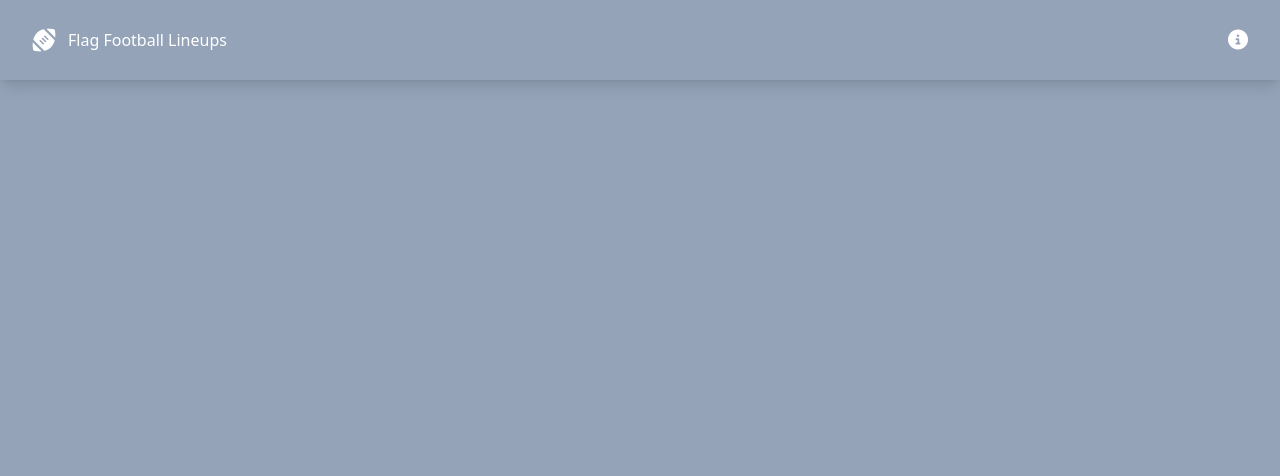
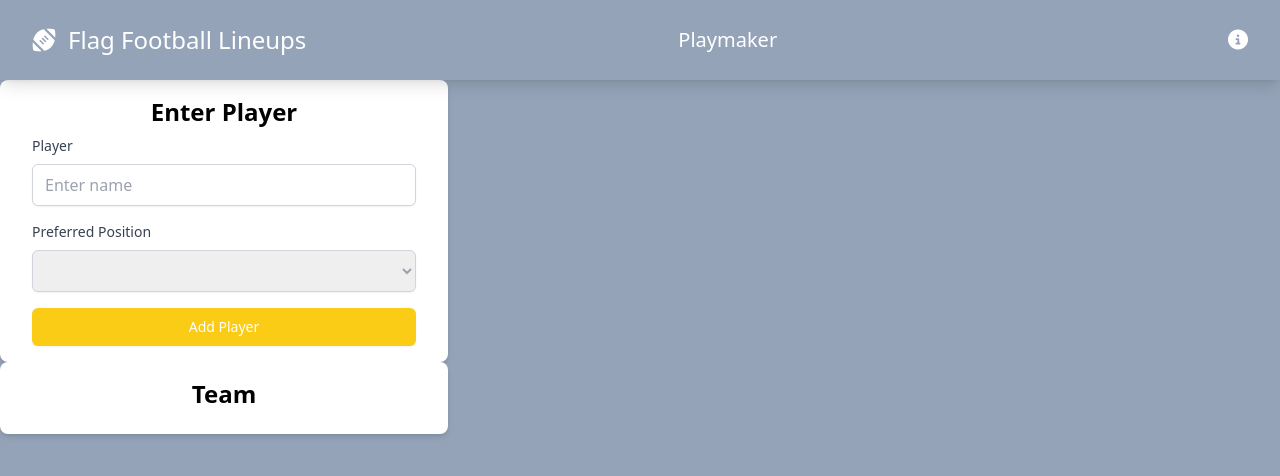
Before and after one commit to samsteimer/flag-football-lineup, a Vue app: page /lineup in a window 1280 px wide. Shown: the top 476 px of the page. Built offline with nearby package versions, Linux system fonts and the light colour scheme.

Commit message:
add/remove players

```diff
--- /dev/null
+++ b/src/components/AddPlayerForm.vue
@@ -0,0 +1,43 @@
+<template>
+    <div class="bg-white shadow-md rounded-lg px-8 py-4 max-w-md">
+        <h1 class="text-2xl font-bold text-center mb-2">Enter Player</h1>
+        <form @submit.prevent="onSubmit">
+            <div class="mb-4">
+                <label for="name" class="block text-gray-700 text-sm mb-2">Player</label>
+
+                <input class="shadow-sm rounded-md w-full px-3 py-2 border border-gray-300 focus:outline-none focus:ring-yellow-400 focus:border-yellow-400" id="name" type="text" placeholder="Enter name" v-model="name" required>
+            </div>
+            <div class="mb-4">
+                <label for="position" class="block text-gray-700 text-sm mb-2">Preferred Position</label>
+                <select class="text-gray-400 shadow-sm rounded-md w-full px-3 py-2 border border-gray-300 focus:outline-none focus:ring-yellow-400 focus:border-yellow-400" name="position" id="position" v-model="position">
+                    <option value="qb">Quarterback</option>
+                    <option value="center">Center</option>
+                    <option value="rb">Runningback</option>
+                    <option value="wr">Wide Receiver</option>
+                </select>
+            </div>
+            <button type="submit" class="w-full flex justify-center py-2 px-4 border border-transparent rounded-md shadow-sm text-sm text-white bg-yellow-400 hover:bg-yelow-700 focus:outline-none focus:ring-offset-2 focus:ring-yellow-200">Add Player</button>
+        </form>
+    </div>
+</template>
+
+<script setup>
+import { ref } from 'vue';
+
+const name = ref ('');
+const position = ref ('');
+
+const emit = defineEmits(['playerSubmitted'])
+
+const onSubmit = () => {
+    const playerData = {
+        name: name.value,
+        position: position.value
+    }
+
+    emit('playerSubmitted', playerData);
+
+    name.value = '';
+    position.value = '';
+}
+</script>
--- a/src/components/SiteNavigation.vue
+++ b/src/components/SiteNavigation.vue
@@ -4,9 +4,14 @@
             <RouterLink :to="{name: 'home' }">
                 <div class="flex items-center gap-3 flex-1">
                     <i class="fa-solid fa-football text-2xl"></i>
-                    <p>Flag Football Lineups</p>
+                    <p class="text-white text-2xl items-center">Flag Football Lineups</p>
+
                 </div>
             </RouterLink>
+
+            <div class="flex gap-3 flex-1 justify-end">
+                <p class="text-xl hover:text-black duration-150 cursor-pointer">Playmaker</p>
+            </div>
 
             <div class="flex gap-3 flex-1 justify-end">
                 <i class="fa-solid fa-circle-info text-xl hover:text-black duration-150 cursor-pointer"></i>
--- /dev/null
+++ b/src/components/TeamList.vue
@@ -0,0 +1,35 @@
+<template>
+    <div class="bg-white shadow-md rounded-lg px-8 py-4 max-w-md">
+        <h1 class="text-2xl font-bold text-center"> Team</h1>
+        <div class="flex flex-col flex-1 px-8 py-1">
+            <ul class="flex flex-col">
+                <li v-for="player in flagTeam" v-bind:key="player.id" class="mb-2">
+                    <div class="flex items-center bg-gray-200 shadow-sm rounded-md px-4 py-2">
+                        <span class="flex-1">{{ player.name }}</span>
+                        <span class="flex-1 uppercase">{{ player.position }}</span>
+                        <button class="text-red-300 hover:text-red-600" @click="deletePlayer(player.id)">
+                            <i class="fa-solid fa-circle-minus"></i>
+                        </button>
+                    </div>
+                </li>
+            </ul>
+        </div>
+    </div>
+</template>
+
+<script setup>
+
+const emit = defineEmits(['playerDeleted'])
+
+defineProps({
+    flagTeam: {
+        type: Array,
+        required: true
+    }
+});
+
+const deletePlayer = (id) => {
+    emit('playerDeleted', id);
+}
+
+</script>
--- a/src/router/index.js
+++ b/src/router/index.js
@@ -1,5 +1,7 @@
-import { createRouter, createWebHistory } from 'vue-router'
-import HomeView from '../views/HomeView.vue'
+import { createRouter, createWebHistory } from 'vue-router';
+import HomeView from '../views/HomeView.vue';
+import TeamLineup from '../views/LineupView.vue'
+import LineupView from '../views/LineupView.vue';
 
 const router = createRouter({
   history: createWebHistory(import.meta.env.BASE_URL),
@@ -9,7 +11,11 @@ const router = createRouter({
       name: 'home',
       component: HomeView
     },
-
+    {
+      path: '/lineup',
+      name: 'lineup',
+      component: LineupView
+    }
   ]
 })
 
--- a/src/views/HomeView.vue
+++ b/src/views/HomeView.vue
@@ -1,7 +1,11 @@
 <template>
-  <div>
+  <RouterLink :to="{name: 'lineup' }">
+    <div>
+      <p>Add New Team</p>
+    </div>
+  </RouterLink>
+  <p>Edit Team</p>
 
-  </div>
 </template>
 
 <script setup>
--- /dev/null
+++ b/src/views/LineupView.vue
@@ -0,0 +1,51 @@
+<template>
+    <div>
+        <AddPlayerForm @playerSubmitted="handlePlayerSubmitted" />
+
+        <TeamList :flagTeam @playerDeleted="handlePlayerDeleted" />
+
+    </div>
+</template>
+
+<script setup>
+import AddPlayerForm from '../components/AddPlayerForm.vue';
+import TeamList from '../components/TeamList.vue';
+
+import { ref, onMounted } from 'vue';
+
+const flagTeam = ref ([]);
+
+onMounted(() => {
+    const savedTeam = JSON.parse(localStorage.getItem('flagTeam'));
+
+    if (savedTeam) {
+        flagTeam.value = savedTeam;
+    }
+});
+
+
+const handlePlayerSubmitted = (player) => {
+    flagTeam.value.push({
+        id: generateUniqueID(),
+        name: player.name,
+        position: player.position
+    });
+
+    saveTeamToLocalStorage();
+
+    alert('Player added.')
+};
+
+const generateUniqueID = () => {
+    return Math.floor(Math.random() * 1000000);
+};
+
+const saveTeamToLocalStorage = () => {
+    localStorage.setItem('flagTeam', JSON.stringify(flagTeam.value));
+};
+
+const handlePlayerDeleted = (id) => {
+    flagTeam.value = flagTeam.value.filter((player) => player.id !== id);
+    saveTeamToLocalStorage();
+}
+</script>
```
